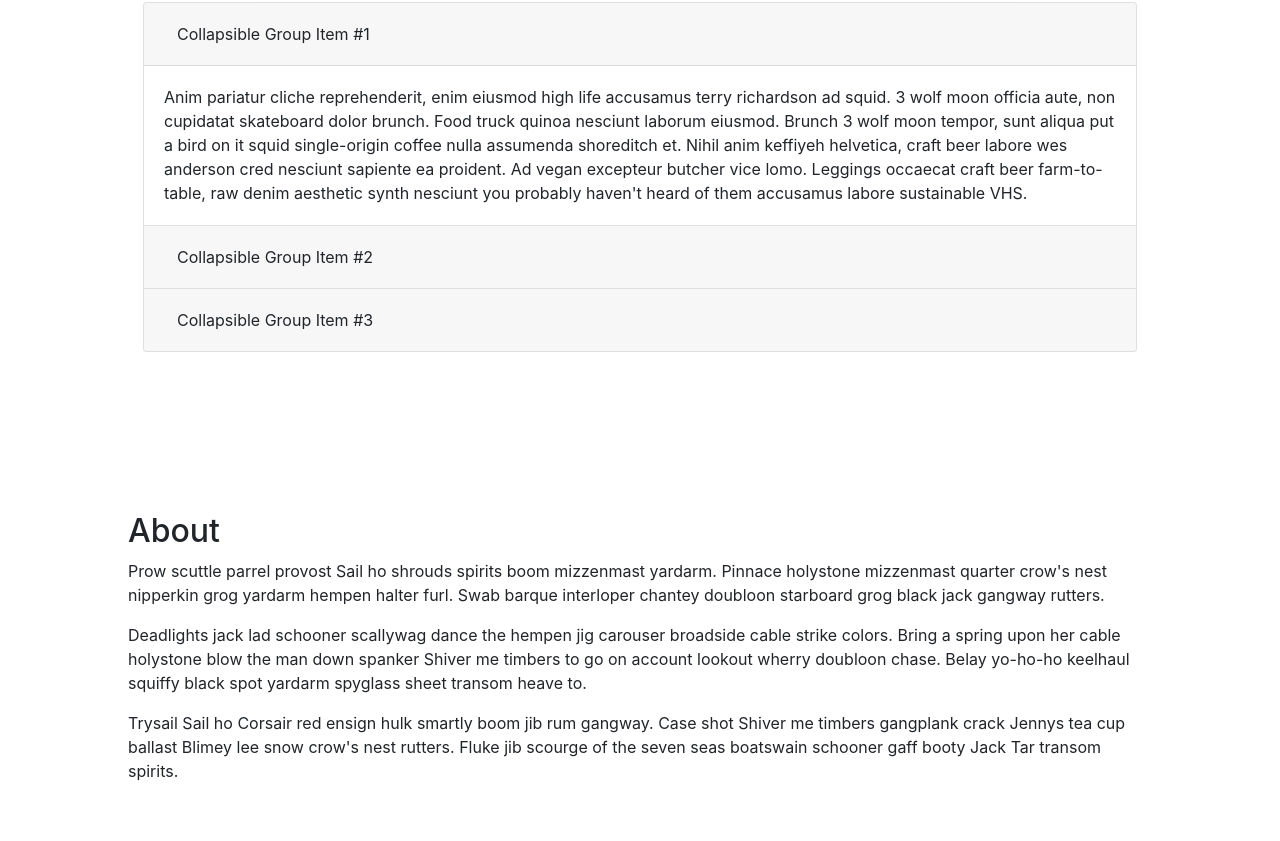
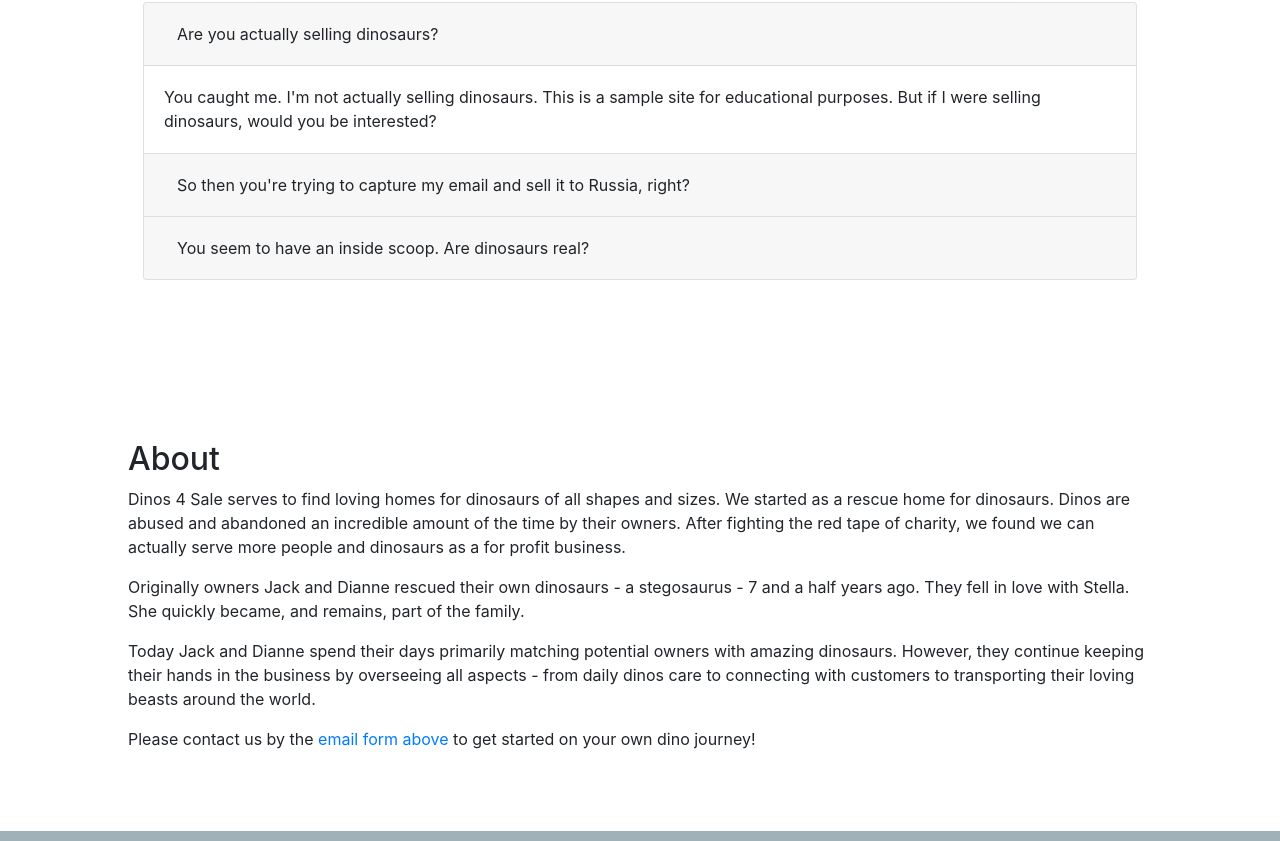
Before and after one commit to johndunstan/dinos-for-sale, a website: page index.html in a window 1280 px wide. Shown: the part 2599-3440 px from the top of the page. Drawn offline with nearby package versions, Linux system fonts and the light colour scheme.

Commit message:
Update lorem ipsum text with real fake text.

```diff
--- a/css/styles.scss
+++ b/css/styles.scss
@@ -111,7 +111,7 @@ footer > div {
 }
 
 footer .fab {
-  transition-duration: 0.4s;
+  transition-duration: 0.2s;
   font-size: 3rem;
   padding: 0.3rem;
   color: #a74b3f;
@@ -122,7 +122,6 @@ footer .fab:hover {
 }
 
 footer .fab:active {
-  // color: blue;
   transform: scale(0.97);
 }
 
--- a/index.html
+++ b/index.html
@@ -132,19 +132,25 @@
           class="left-content col-md-12 col-lg-4 align-self-center text-center"
         >
           <h2>Playful</h2>
-          <p>Selfies thundercats coloring book kale chips cray hot chicken</p>
+          <p>
+            Balloons, balls, and bananas can all hurt. And they certainly aren't
+            as fun as dinos.
+          </p>
         </div>
         <div
           class="center-content col-md-12 col-lg-4 align-self-center text-center"
         >
           <h2>Beloved</h2>
-          <p>Selfies thundercats coloring book kale chips cray hot chicken</p>
+          <p>You cannot find a more loving pet this side of the Mississippi.</p>
         </div>
         <div
           class="right-content col-md-12 col-lg-4 align-self-center text-center"
         >
           <h2>Loyal</h2>
-          <p>Selfies thundercats coloring book kale chips cray hot chicken</p>
+          <p>
+            More devoted than a dog. And don't even get us started on how they
+            compare to cats!
+          </p>
         </div>
       </div>
     </div>
@@ -179,7 +185,7 @@
             <h5 class="card-subtitle mb-2 text-muted">A Whole Lotta Love</h5>
             <p class="card-text">
               Some dinos just need someone to love them. Whether you're looking
-              for a dino to curl up on your lap (or who's lap you can curl up
+              for a dino to curl up on your lap (or whose lap you can curl up
               into), this is your dino!
             </p>
           </div>
@@ -225,7 +231,7 @@
       </form>
     </section>
 
-    <!-- Accordian -->
+    <!-- FAQs -->
     <div class="accordion container-fluid" id="faqs">
       <h2>FAQs</h2>
       <div class="card">
@@ -239,7 +245,7 @@
               aria-expanded="true"
               aria-controls="collapseOne"
             >
-              Collapsible Group Item #1
+              Are you actually selling dinosaurs?
             </button>
           </h5>
         </div>
@@ -251,16 +257,9 @@
           data-parent="#faqs"
         >
           <div class="card-body">
-            Anim pariatur cliche reprehenderit, enim eiusmod high life accusamus
-            terry richardson ad squid. 3 wolf moon officia aute, non cupidatat
-            skateboard dolor brunch. Food truck quinoa nesciunt laborum eiusmod.
-            Brunch 3 wolf moon tempor, sunt aliqua put a bird on it squid
-            single-origin coffee nulla assumenda shoreditch et. Nihil anim
-            keffiyeh helvetica, craft beer labore wes anderson cred nesciunt
-            sapiente ea proident. Ad vegan excepteur butcher vice lomo. Leggings
-            occaecat craft beer farm-to-table, raw denim aesthetic synth
-            nesciunt you probably haven't heard of them accusamus labore
-            sustainable VHS.
+            You caught me. I'm not actually selling dinosaurs. This is a sample
+            site for educational purposes. But if I were selling dinosaurs,
+            would you be interested?
           </div>
         </div>
       </div>
@@ -275,7 +274,8 @@
               aria-expanded="false"
               aria-controls="collapseTwo"
             >
-              Collapsible Group Item #2
+              So then you're trying to capture my email and sell it to Russia,
+              right?
             </button>
           </h5>
         </div>
@@ -286,16 +286,10 @@
           data-parent="#faqs"
         >
           <div class="card-body">
-            Anim pariatur cliche reprehenderit, enim eiusmod high life accusamus
-            terry richardson ad squid. 3 wolf moon officia aute, non cupidatat
-            skateboard dolor brunch. Food truck quinoa nesciunt laborum eiusmod.
-            Brunch 3 wolf moon tempor, sunt aliqua put a bird on it squid
-            single-origin coffee nulla assumenda shoreditch et. Nihil anim
-            keffiyeh helvetica, craft beer labore wes anderson cred nesciunt
-            sapiente ea proident. Ad vegan excepteur butcher vice lomo. Leggings
-            occaecat craft beer farm-to-table, raw denim aesthetic synth
-            nesciunt you probably haven't heard of them accusamus labore
-            sustainable VHS.
+            As appealing as it might be to make millions of dollars and retire
+            in Fiji by selling email addresses to Russian hackers, I am neither
+            capturing nor selling email addresses. In fact, the email form on
+            this site is not functional.
           </div>
         </div>
       </div>
@@ -310,7 +304,7 @@
               aria-expanded="false"
               aria-controls="collapseThree"
             >
-              Collapsible Group Item #3
+              You seem to have an inside scoop. Are dinosaurs real?
             </button>
           </h5>
         </div>
@@ -321,16 +315,8 @@
           data-parent="#faqs"
         >
           <div class="card-body">
-            Anim pariatur cliche reprehenderit, enim eiusmod high life accusamus
-            terry richardson ad squid. 3 wolf moon officia aute, non cupidatat
-            skateboard dolor brunch. Food truck quinoa nesciunt laborum eiusmod.
-            Brunch 3 wolf moon tempor, sunt aliqua put a bird on it squid
-            single-origin coffee nulla assumenda shoreditch et. Nihil anim
-            keffiyeh helvetica, craft beer labore wes anderson cred nesciunt
-            sapiente ea proident. Ad vegan excepteur butcher vice lomo. Leggings
-            occaecat craft beer farm-to-table, raw denim aesthetic synth
-            nesciunt you probably haven't heard of them accusamus labore
-            sustainable VHS.
+            Let me answer your question with a question... Have you ever seen an
+            alligator or a rhinoceros or chicken? Of course dinosaurs are real!
           </div>
         </div>
       </div>
@@ -340,23 +326,27 @@
     <div id="about">
       <h2>About</h2>
       <p>
-        Prow scuttle parrel provost Sail ho shrouds spirits boom mizzenmast
-        yardarm. Pinnace holystone mizzenmast quarter crow's nest nipperkin grog
-        yardarm hempen halter furl. Swab barque interloper chantey doubloon
-        starboard grog black jack gangway rutters.
+        Dinos 4 Sale serves to find loving homes for dinosaurs of all shapes and
+        sizes. We started as a rescue home for dinosaurs. Dinos are abused and
+        abandoned an incredible amount of the time by their owners. After
+        fighting the red tape of charity, we found we can actually serve more
+        people and dinosaurs as a for profit business.
       </p>
       <p>
-        Deadlights jack lad schooner scallywag dance the hempen jig carouser
-        broadside cable strike colors. Bring a spring upon her cable holystone
-        blow the man down spanker Shiver me timbers to go on account lookout
-        wherry doubloon chase. Belay yo-ho-ho keelhaul squiffy black spot
-        yardarm spyglass sheet transom heave to.
+        Originally owners Jack and Dianne rescued their own dinosaurs - a
+        stegosaurus - 7 and a half years ago. They fell in love with Stella. She
+        quickly became, and remains, part of the family.
       </p>
       <p>
-        Trysail Sail ho Corsair red ensign hulk smartly boom jib rum gangway.
-        Case shot Shiver me timbers gangplank crack Jennys tea cup ballast
-        Blimey lee snow crow's nest rutters. Fluke jib scourge of the seven seas
-        boatswain schooner gaff booty Jack Tar transom spirits.
+        Today Jack and Dianne spend their days primarily matching potential
+        owners with amazing dinosaurs. However, they continue keeping their
+        hands in the business by overseeing all aspects - from daily dinos care
+        to connecting with customers to transporting their loving beasts around
+        the world.
+      </p>
+      <p>
+        Please contact us by the <a href="#contact">email form above</a> to get
+        started on your own dino journey!
       </p>
     </div>
 
@@ -374,7 +364,7 @@
         ></a>
       </div>
       <div class="footer-copyright">
-        © 2020 Copyright:
+        © 2021 Copyright:
         <a href="https://github.com/johndunstan/dinos-for-sale">
           Dinos4Sale.com</a
         >
```
Also changed, not shown: css/styles.css.
